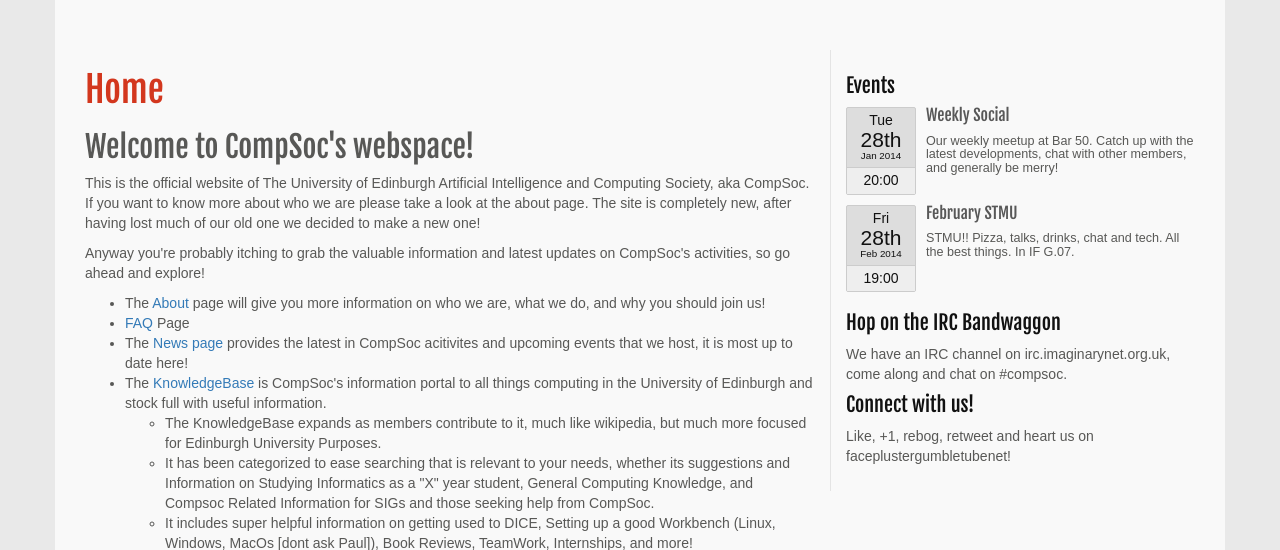
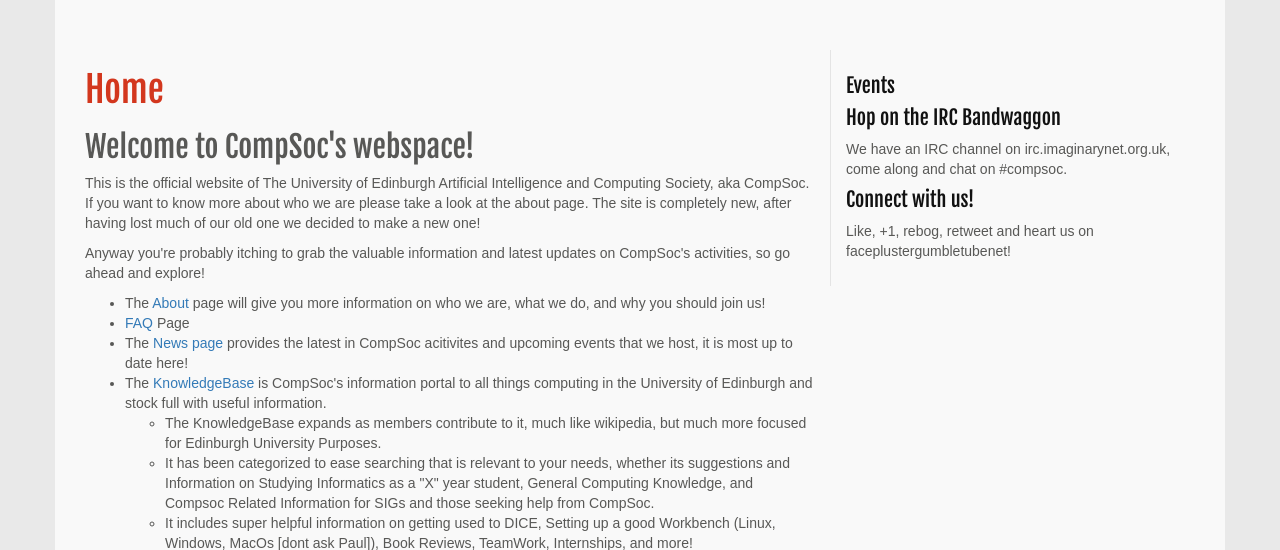
Before and after one commit to compsoc-edinburgh/website-django, a Django app: page /compsoc/page/home in a window 1280 px wide. Shown: the part 150-700 px from the top of the page. Run offline with Django 3.2, Linux system fonts and the light colour scheme; data comes from the database, SQL or seed files in the repository; some libraries are stand-ins or nearby versions; some web fonts are replaced.

Commit message:
Remove all references Event model (replaced by asacalendar.com)

```diff
--- a/compsoc/admin.py
+++ b/compsoc/admin.py
@@ -1,5 +1,5 @@
 from django.contrib import admin
-from compsoc.models import Page, Event
+from compsoc.models import Page
 
 class PageAdmin(admin.ModelAdmin):
     fieldsets = [
@@ -8,4 +8,3 @@ class PageAdmin(admin.ModelAdmin):
     ]
 
 admin.site.register(Page, PageAdmin)
-admin.site.register(Event)
--- a/compsoc/models.py
+++ b/compsoc/models.py
@@ -10,12 +10,3 @@ class Page(models.Model):
 
     def __unicode__(self):
         return self.title
-
-class Event(models.Model):
-    when = models.DateTimeField()
-    title = models.CharField(max_length=128)
-    description = models.TextField()
-    url = models.URLField(blank=True)
-
-    def __unicode__(self):
-        return self.title
--- a/compsoc/templates/compsoc/base.html
+++ b/compsoc/templates/compsoc/base.html
@@ -156,23 +156,6 @@
 
                         <h1>Events</h1>
 
-                        {% for event in events %}
-                        <section class="event">
-                            <div class="event-cal">
-                                <div class="event-date">
-                                    <span class="event-date-day">{{ event.when|date:'D' }}</span>
-                                    <span class="event-date-num">{{ event.when|date:'dS' }}</span>
-                                    <span class="event-date-mon">{{ event.when|date:'M Y' }}</span>
-                                </div>
-                                <div class="event-time">{{ event.when|date:'H:i' }}</div>
-                            </div>
-                            <div class="event-description">
-                                <h2>{{ event.title }}</h2>
-                                <p>{{ event.description }}</p>
-                            </div>
-                            <div style="clear: both;"></div>
-                        </section>
-                        {% endfor %}
                         <!-- using the hasacalendar.com api -->
                         <div id="events">
                         </div>
--- a/compsoc/views.py
+++ b/compsoc/views.py
@@ -1,7 +1,7 @@
 from django.shortcuts import render, get_object_or_404
 from django.views.generic.base import TemplateView
 
-from compsoc.models import Page, Event
+from compsoc.models import Page
 from compsoc.forms import SearchForm
 
 class PageView(TemplateView):
@@ -10,7 +10,6 @@ class PageView(TemplateView):
     def get(self, request, page_name):
         context = { 'page': get_object_or_404(Page, name=page_name) }
         context['nav_pages'] = Page.objects.filter(is_in_navbar__exact=True).values('name', 'nav_name')
-        context['events'] = Event.objects.order_by('when').values()
         return render(request, self.template_name,  context)
 
 
--- a/ledger/views.py
+++ b/ledger/views.py
@@ -1,7 +1,7 @@
 from django.shortcuts import render
 from django.shortcuts import render_to_response
 from ledger.models import Ledger
-from compsoc.models import Page, Event
+from compsoc.models import Page
 
 # Create your views here.
 def home(request):
```
